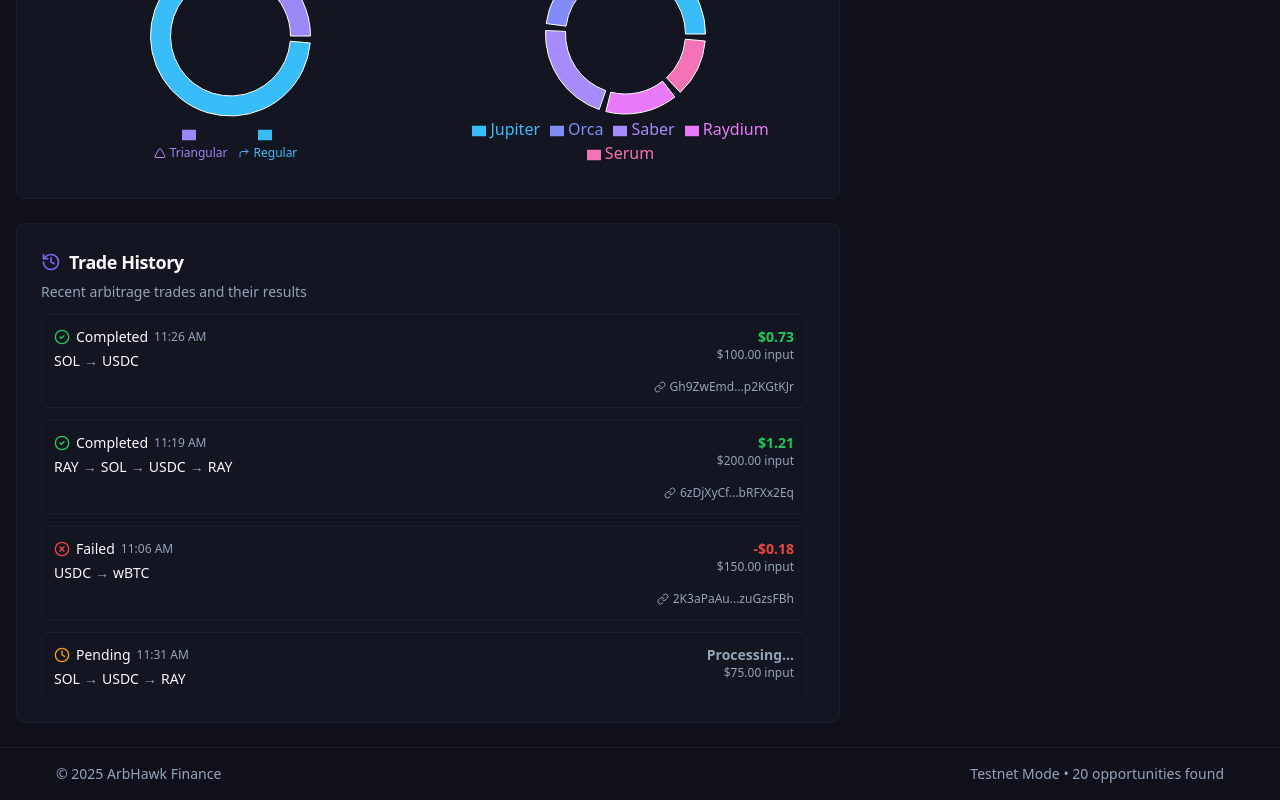
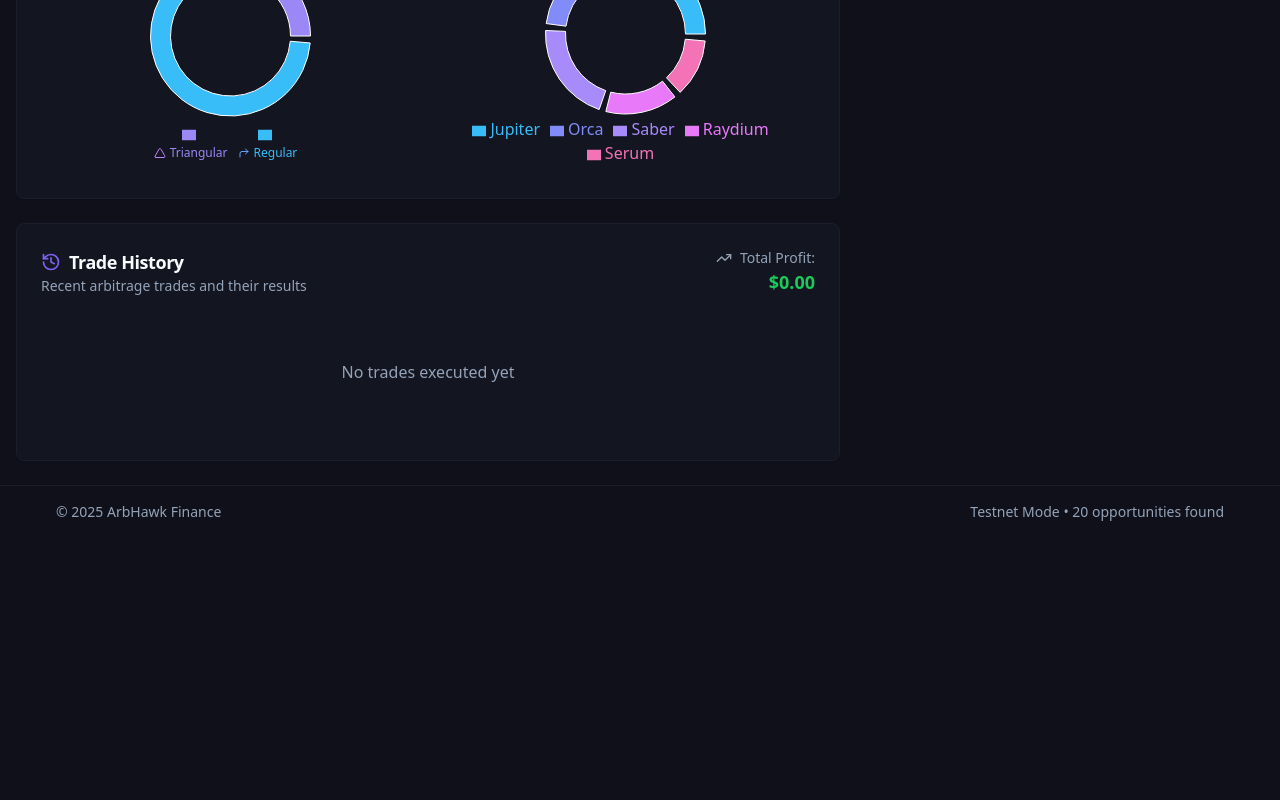
Before and after one commit to mgebro24/arb-hawk-finance, a React (Vite) app: page / in a window 1280 px wide. Shown: the part 1084-1884 px from the top of the page. After the commit the page ends 1622 px from the top, so only its background shows below. Built offline with nearby package versions, Linux system fonts and the light colour scheme.

Commit message:
Fix: Display total profit and trade history
- Display the total profit earned by the bot.
- Fix the trade history to show all executed trades.

```diff
--- a/src/components/TradingHistory.tsx
+++ b/src/components/TradingHistory.tsx
@@ -1,65 +1,19 @@
 
 import { Card, CardContent, CardDescription, CardHeader, CardTitle } from "@/components/ui/card";
 import { formatCurrency } from "@/utils/arbitrageUtils";
-import { History, CheckCircle2, XCircle, Clock, Link } from "lucide-react";
-
-interface Trade {
-  id: string;
-  date: Date;
-  tokens: string[];
-  amount: number;
-  profit: number;
-  status: 'completed' | 'failed' | 'pending';
-  txHash?: string;
-}
-
-// Mock data for the trading history
-const mockTrades: Trade[] = [
-  {
-    id: "t1",
-    date: new Date(Date.now() - 5 * 60 * 1000), // 5 minutes ago
-    tokens: ["SOL", "USDC"],
-    amount: 100,
-    profit: 0.73,
-    status: 'completed',
-    txHash: "Gh9ZwEmdLJ8DscKNTkTqPbNwLNNBjuSzaG9Vp2KGtKJr"
-  },
-  {
-    id: "t2",
-    date: new Date(Date.now() - 12 * 60 * 1000), // 12 minutes ago
-    tokens: ["RAY", "SOL", "USDC", "RAY"],
-    amount: 200,
-    profit: 1.21,
-    status: 'completed',
-    txHash: "6zDjXyCfMr4Gxvnf7LFffzkMH6MXQNmzCGP3bRFXx2Eq"
-  },
-  {
-    id: "t3",
-    date: new Date(Date.now() - 25 * 60 * 1000), // 25 minutes ago
-    tokens: ["USDC", "wBTC"],
-    amount: 150,
-    profit: -0.18, // Failed trade with loss
-    status: 'failed',
-    txHash: "2K3aPaAuoiB5h8tPAPFCKJRfug1DKUECbAXgzuGzsFBh"
-  },
-  {
-    id: "t4",
-    date: new Date(), // Just now
-    tokens: ["SOL", "USDC", "RAY"],
-    amount: 75,
-    profit: 0,
-    status: 'pending'
-  }
-];
+import { History, CheckCircle2, XCircle, Clock, Link, TrendingUp } from "lucide-react";
+import { useTradeHistory } from "@/hooks/useTradeHistory";
 
 const TradingHistory = () => {
+  const { tradeHistory, totalProfit } = useTradeHistory();
+
   // Helper function to format the date
-  const formatDate = (date: Date) => {
-    return date.toLocaleTimeString([], { hour: '2-digit', minute: '2-digit' });
+  const formatDate = (date: number) => {
+    return new Date(date).toLocaleTimeString([], { hour: '2-digit', minute: '2-digit' });
   };
 
   // Helper function to render status icon
-  const renderStatusIcon = (status: Trade['status']) => {
+  const renderStatusIcon = (status: 'completed' | 'failed' | 'pending') => {
     switch (status) {
       case 'completed':
         return <CheckCircle2 className="h-4 w-4 text-success" />;
@@ -71,7 +25,7 @@ const TradingHistory = () => {
   };
 
   // Helper function to get the status text
-  const getStatusText = (status: Trade['status']) => {
+  const getStatusText = (status: 'completed' | 'failed' | 'pending') => {
     switch (status) {
       case 'completed':
         return "Completed";
@@ -85,20 +39,33 @@ const TradingHistory = () => {
   return (
     <Card className="border-muted">
       <CardHeader className="pb-3">
-        <CardTitle className="flex items-center text-lg">
-          <History className="h-5 w-5 mr-2 text-primary" />
-          Trade History
-        </CardTitle>
-        <CardDescription>Recent arbitrage trades and their results</CardDescription>
+        <div className="flex justify-between items-start">
+          <div>
+            <CardTitle className="flex items-center text-lg">
+              <History className="h-5 w-5 mr-2 text-primary" />
+              Trade History
+            </CardTitle>
+            <CardDescription>Recent arbitrage trades and their results</CardDescription>
+          </div>
+          <div className="text-right">
+            <div className="flex items-center gap-2">
+              <TrendingUp className="h-4 w-4 text-muted-foreground" />
+              <span className="text-sm text-muted-foreground">Total Profit:</span>
+            </div>
+            <div className={`text-lg font-semibold ${totalProfit >= 0 ? 'text-success' : 'text-destructive'}`}>
+              {formatCurrency(totalProfit)}
+            </div>
+          </div>
+        </div>
       </CardHeader>
       <CardContent>
-        {mockTrades.length === 0 ? (
+        {tradeHistory.length === 0 ? (
           <div className="flex items-center justify-center h-32 text-muted-foreground">
             No trades executed yet
           </div>
         ) : (
           <div className="space-y-3 max-h-96 overflow-y-auto pr-2">
-            {mockTrades.map((trade) => (
+            {tradeHistory.map((trade) => (
               <div
                 key={trade.id}
                 className="p-3 border border-muted rounded-md hover:bg-secondary/50 transition-colors"
@@ -111,16 +78,16 @@ const TradingHistory = () => {
                         {getStatusText(trade.status)}
                       </span>
                       <span className="text-xs text-muted-foreground">
-                        {formatDate(trade.date)}
+                        {formatDate(trade.executionTime)}
                       </span>
                     </div>
                     <div className="flex items-center text-sm">
-                      {trade.tokens.map((token, index) => (
+                      {trade.route.path.map((token, index) => (
                         <div key={index} className="flex items-center">
                           {index > 0 && (
                             <span className="mx-1 text-muted-foreground">→</span>
                           )}
-                          <span>{token}</span>
+                          <span>{token.symbol}</span>
                         </div>
                       ))}
                     </div>
@@ -129,15 +96,15 @@ const TradingHistory = () => {
                     <div className={`text-sm font-semibold ${
                       trade.status === 'pending'
                         ? 'text-muted-foreground'
-                        : (trade.profit >= 0 ? 'text-success' : 'text-destructive')
+                        : (trade.actualProfit && trade.actualProfit >= 0 ? 'text-success' : 'text-destructive')
                     }`}>
                       {trade.status === 'pending'
                         ? 'Processing...'
-                        : formatCurrency(trade.profit)
+                        : formatCurrency(trade.actualProfit || 0)
                       }
                     </div>
                     <div className="text-xs text-muted-foreground">
-                      {`${formatCurrency(trade.amount)} input`}
+                      {`${formatCurrency(trade.route.entryAmount)} input`}
                     </div>
                   </div>
                 </div>
--- /dev/null
+++ b/src/hooks/useTradeHistory.tsx
@@ -0,0 +1,86 @@
+
+import { useState, useCallback } from 'react';
+import { ArbitrageRoute, TradeHistory } from '@/utils/types';
+import { toast } from './use-toast';
+
+export const useTradeHistory = () => {
+  const [tradeHistory, setTradeHistory] = useState<TradeHistory[]>([]);
+  const [totalProfit, setTotalProfit] = useState(0);
+
+  // Add a new trade to history
+  const addTradeToHistory = useCallback((
+    route: ArbitrageRoute,
+    status: 'completed' | 'failed' | 'pending' = 'pending',
+    txHash?: string,
+    actualProfit?: number
+  ) => {
+    const newTrade: TradeHistory = {
+      id: crypto.randomUUID(),
+      route,
+      executionTime: Date.now(),
+      status,
+      txHash,
+      actualProfit
+    };
+
+    setTradeHistory(prev => [newTrade, ...prev]);
+
+    // Update total profit when trade is completed
+    if (status === 'completed' && actualProfit) {
+      setTotalProfit(prev => prev + actualProfit);
+
+      toast({
+        title: actualProfit > 0 ? "Profit Added" : "Loss Recorded",
+        description: `Total profit: ${(totalProfit + actualProfit).toFixed(4)} SOL`,
+        variant: actualProfit > 0 ? "default" : "destructive",
+      });
+    }
+
+    return newTrade;
+  }, [totalProfit]);
+
+  // Update an existing trade's status
+  const updateTradeStatus = useCallback((
+    id: string,
+    status: 'completed' | 'failed' | 'pending',
+    txHash?: string,
+    actualProfit?: number
+  ) => {
+    setTradeHistory(prev => prev.map(trade => {
+      if (trade.id === id) {
+        // If trade is being completed and has profit, update total profit
+        if (status === 'completed' && actualProfit && trade.status !== 'completed') {
+          setTotalProfit(prev => prev + actualProfit);
+
+          toast({
+            title: actualProfit > 0 ? "Profit Added" : "Loss Recorded",
+            description: `Total profit: ${(totalProfit + actualProfit).toFixed(4)} SOL`,
+            variant: actualProfit > 0 ? "default" : "destructive",
+          });
+        }
+
+        return {
+          ...trade,
+          status,
+          txHash,
+          actualProfit
+        };
+      }
+      return trade;
+    }));
+  }, [totalProfit]);
+
+  // Clear all trade history
+  const clearTradeHistory = useCallback(() => {
+    setTradeHistory([]);
+    setTotalProfit(0);
+  }, []);
+
+  return {
+    tradeHistory,
+    totalProfit,
+    addTradeToHistory,
+    updateTradeStatus,
+    clearTradeHistory
+  };
+};
```
